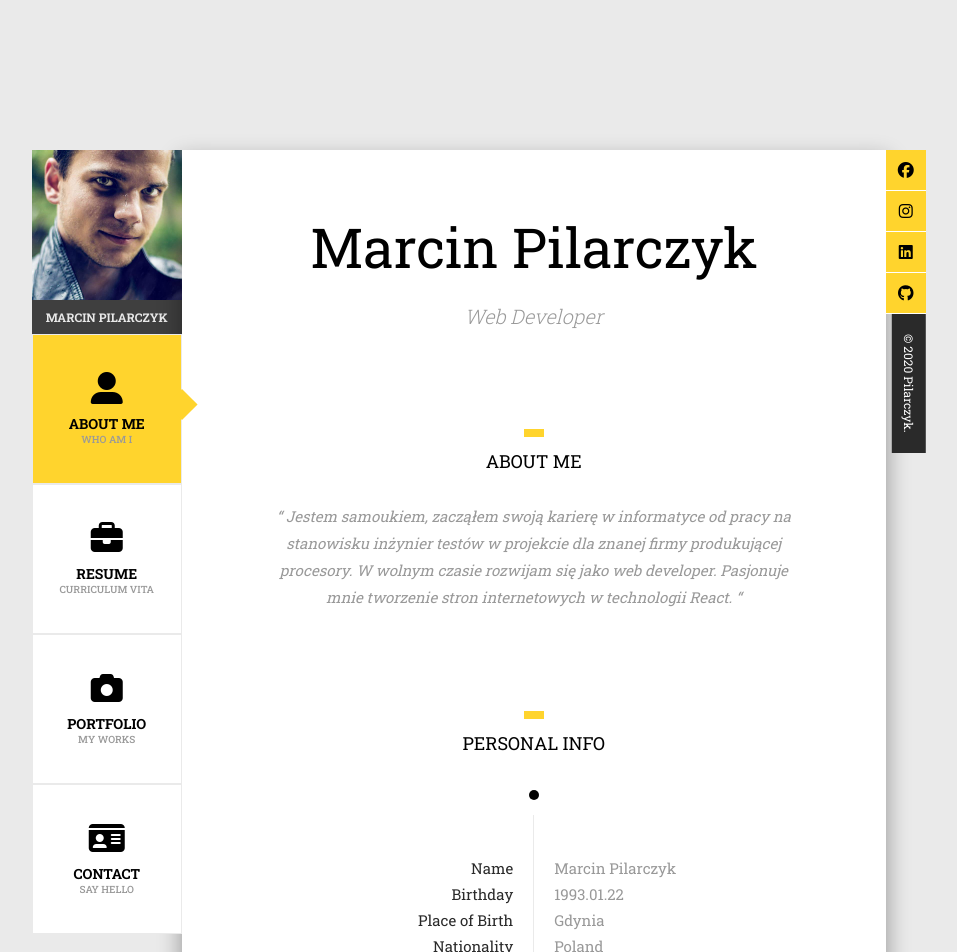
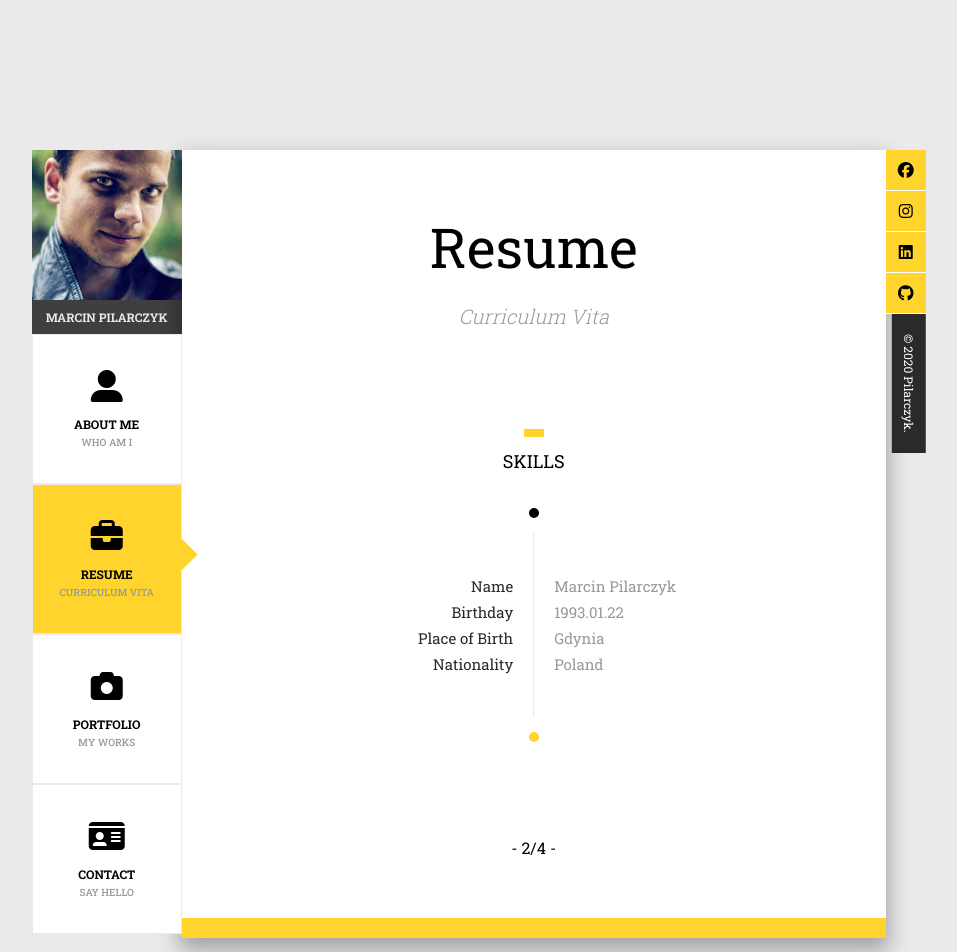
Before and after one commit to PilarczykM/resume, a React (Create React App) app: page /resume in a window 1280 px wide. Shown: the top 952 px of the page, without its empty margins (112-1069 px from the left). Built offline with nearby package versions, Linux system fonts and the light colour scheme; no server answers.

Commit message:
Adding routing to site. Adding Resume page with dummy text

```diff
--- a/package.json
+++ b/package.json
@@ -9,6 +9,7 @@
     "axios": "^0.19.1",
     "react": "^16.12.0",
     "react-dom": "^16.12.0",
+    "react-router-dom": "^5.1.2",
     "react-scripts": "3.3.0",
     "styled-components": "^4.4.1"
   },
--- a/src/App.js
+++ b/src/App.js
@@ -1,12 +1,26 @@
 import React from "react";
 import { GlobalStyle } from "./theme/GlobalStyle";
+import { BrowserRouter as Router, Switch, Route } from "react-router-dom";
+
 import Home from "./pages/Home/Home";
+import Resume from "./pages/Resume/Resume";
 
 function App() {
   return (
     <React.Fragment>
       <GlobalStyle />
-      <Home />
+      <Router>
+        <Switch>
+          <Route path="/contact"></Route>
+          <Route path="/portfolio"></Route>
+          <Route path="/resume">
+            <Resume />
+          </Route>
+          <Route path="/">
+            <Home />
+          </Route>
+        </Switch>
+      </Router>
     </React.Fragment>
   );
 }
--- a/src/components/organisms/NavSidebar/NavSidebar.js
+++ b/src/components/organisms/NavSidebar/NavSidebar.js
@@ -1,74 +1,52 @@
 import React from "react";
-import styled from "styled-components";
+
+import * as Styled from "./NavSidebar.styled";
+
 import Button from "../../atoms/Button/Button";
-import Heading from "../../atoms/Heading/Heading";
 import Subtitle from "../../atoms/Subtitle/Subtitle";
 
 import ProfileImage from "../../../assets/images/profile.jpg";
 
-const StyledContainer = styled.div`
-  display: flex;
-  flex-direction: column;
-`;
-
-const StyledIcon = styled.i`
-  margin-bottom: 10px;
-`;
-
-const StyledImageContainer = styled.div`
-  width: 150px;
-  height: 150px;
-`;
-
-const StyledImage = styled.img`
-  width: 100%;
-  height: 100%;
-  object-fit: cover;
-`;
-
-const StyledSignContainer = styled.div`
-  width: 100%;
-  padding: 5px 0;
-  background-color: #3f3f3f;
-  text-align: center;
-  color: #e8e8e8;
-`;
-
-const StyledHeading = styled(Heading)`
-  font-size: 12px;
-  line-height: 2;
-`;
-
 const NavSideBar = () => {
   return (
-    <StyledContainer>
-      <StyledImageContainer>
-        <StyledImage src={ProfileImage} />
-      </StyledImageContainer>
-      <StyledSignContainer>
-        <StyledHeading weight="700">Marcin Pilarczyk</StyledHeading>
-      </StyledSignContainer>
-      <Button active>
-        <StyledIcon className="fas fa-user-alt fa-2x"></StyledIcon>
-        <Heading weight="700">About me</Heading>
+    <Styled.Container>
+      <Styled.ImageContainer>
+        <Styled.Image src={ProfileImage} />
+      </Styled.ImageContainer>
+      <Styled.SignContainer>
+        <Styled.StyledHeading weight="700">
+          Marcin Pilarczyk
+        </Styled.StyledHeading>
+      </Styled.SignContainer>
+      <Styled.StyledLink to="/">
+        <Button>
+          <Styled.Icon className="fas fa-user-alt fa-2x"></Styled.Icon>
+          <Styled.StyledHeading weight="700">About me</Styled.StyledHeading>
           <Subtitle>who am i</Subtitle>
         </Button>
-      <Button>
-        <StyledIcon className="fas fa-briefcase fa-2x"></StyledIcon>
-        <Heading weight="700">Resume</Heading>
+      </Styled.StyledLink>
+      <Styled.StyledLink to="/resume">
+        <Button active>
+          <Styled.Icon className="fas fa-briefcase fa-2x"></Styled.Icon>
+          <Styled.StyledHeading weight="700">Resume</Styled.StyledHeading>
           <Subtitle>curriculum vita</Subtitle>
         </Button>
+      </Styled.StyledLink>
+      <Styled.StyledLink to="/portfolio">
         <Button>
-        <StyledIcon className="fas fa-camera fa-2x"></StyledIcon>
-        <Heading weight="700">Portfolio</Heading>
+          <Styled.Icon className="fas fa-camera fa-2x"></Styled.Icon>
+          <Styled.StyledHeading weight="700">Portfolio</Styled.StyledHeading>
           <Subtitle>my works</Subtitle>
         </Button>
+      </Styled.StyledLink>
+      <Styled.StyledLink to="/contact">
         <Button>
-        <StyledIcon className="fas fa-id-card fa-2x"></StyledIcon>
-        <Heading weight="700">Contact</Heading>
+          <Styled.Icon className="fas fa-id-card fa-2x"></Styled.Icon>
+          <Styled.StyledHeading weight="700">Contact</Styled.StyledHeading>
           <Subtitle>say hello</Subtitle>
         </Button>
-    </StyledContainer>
+      </Styled.StyledLink>
+    </Styled.Container>
   );
 };
 
--- /dev/null
+++ b/src/components/organisms/NavSidebar/NavSidebar.styled.js
@@ -0,0 +1,42 @@
+import styled from "styled-components";
+import { Link } from "react-router-dom";
+
+import Heading from "../../atoms/Heading/Heading";
+
+export const Container = styled.div`
+  display: flex;
+  flex-direction: column;
+`;
+
+export const Icon = styled.i`
+  margin-bottom: 10px;
+`;
+
+export const ImageContainer = styled.div`
+  width: 150px;
+  height: 150px;
+`;
+
+export const Image = styled.img`
+  width: 100%;
+  height: 100%;
+  object-fit: cover;
+`;
+
+export const SignContainer = styled.div`
+  width: 100%;
+  padding: 5px 0;
+  background-color: #3f3f3f;
+  text-align: center;
+  color: #e8e8e8;
+`;
+
+export const StyledHeading = styled(Heading)`
+  font-size: 12px;
+  line-height: 2;
+`;
+
+export const StyledLink = styled(Link)`
+  text-decoration: none;
+  color: inherit;
+`;
--- a/src/pages/Home/Home.js
+++ b/src/pages/Home/Home.js
@@ -66,7 +66,7 @@ const Home = () => (
       <SectionTitle mb="60px">Instagram</SectionTitle>
       <InstagramGallery />
     </SectionTemplate>
-    <SectionTemplate>- 1/5 -</SectionTemplate>
+    <SectionTemplate>- 1/4 -</SectionTemplate>
   </MainTemplate>
 );
 
--- /dev/null
+++ b/src/pages/Resume/Resume.js
@@ -0,0 +1,38 @@
+import React from "react";
+import * as Styled from "./Resume.styled";
+
+import MainTemplate from "../../template/MainTemplate";
+import SectionTemplate from "../../template/SectionTemple";
+
+import Title from "../../components/molecules/Title/Title";
+import SectionTitle from "../../components/molecules/SectionTitle/SectionTitle";
+import ListItem from "../../components/molecules/ListItem/ListItem";
+import Item from "../../components/atoms/Item/Item";
+
+const Home = () => (
+  <MainTemplate>
+    <SectionTemplate>
+      <Title title="Resume" subtitle="Curriculum Vita" />
+    </SectionTemplate>
+    <SectionTemplate>
+      <SectionTitle mb="60px">Skills</SectionTitle>
+      <Styled.ListContainer>
+        <ListItem textAlign="right">
+          <Item>Name</Item>
+          <Item>Birthday</Item>
+          <Item>Place of Birth</Item>
+          <Item>Nationality</Item>
+        </ListItem>
+        <ListItem textAlign="left" data="true">
+          <Item>Marcin Pilarczyk</Item>
+          <Item>1993.01.22</Item>
+          <Item>Gdynia</Item>
+          <Item>Poland</Item>
+        </ListItem>
+      </Styled.ListContainer>
+    </SectionTemplate>
+    <SectionTemplate>- 2/4 -</SectionTemplate>
+  </MainTemplate>
+);
+
+export default Home;
--- /dev/null
+++ b/src/pages/Resume/Resume.styled.js
@@ -0,0 +1,15 @@
+import styled from "styled-components";
+
+export const ListContainer = styled.div`
+  display: flex;
+  justify-content: center;
+`;
+
+export const InstagramGrid = styled.div`
+  margin: 0 auto;
+  display: grid;
+  grid-template-columns: repeat(4, 1fr);
+  grid-gap: 10px;
+  width: 75%;
+  border: 1px solid #999;
+`;
--- a/src/template/MainTemplate.js
+++ b/src/template/MainTemplate.js
@@ -19,7 +19,6 @@ const Container = styled.main`
 `;
 
 const BottomColor = styled.div`
-  position: relative;
   width: 100%;
   height: 20px;
   background-color: #ffd42d;
```
Also changed, not shown: 1 other file (tests, documents, lock files or other folders). Lines whose indentation alone changed are shown as unchanged.
